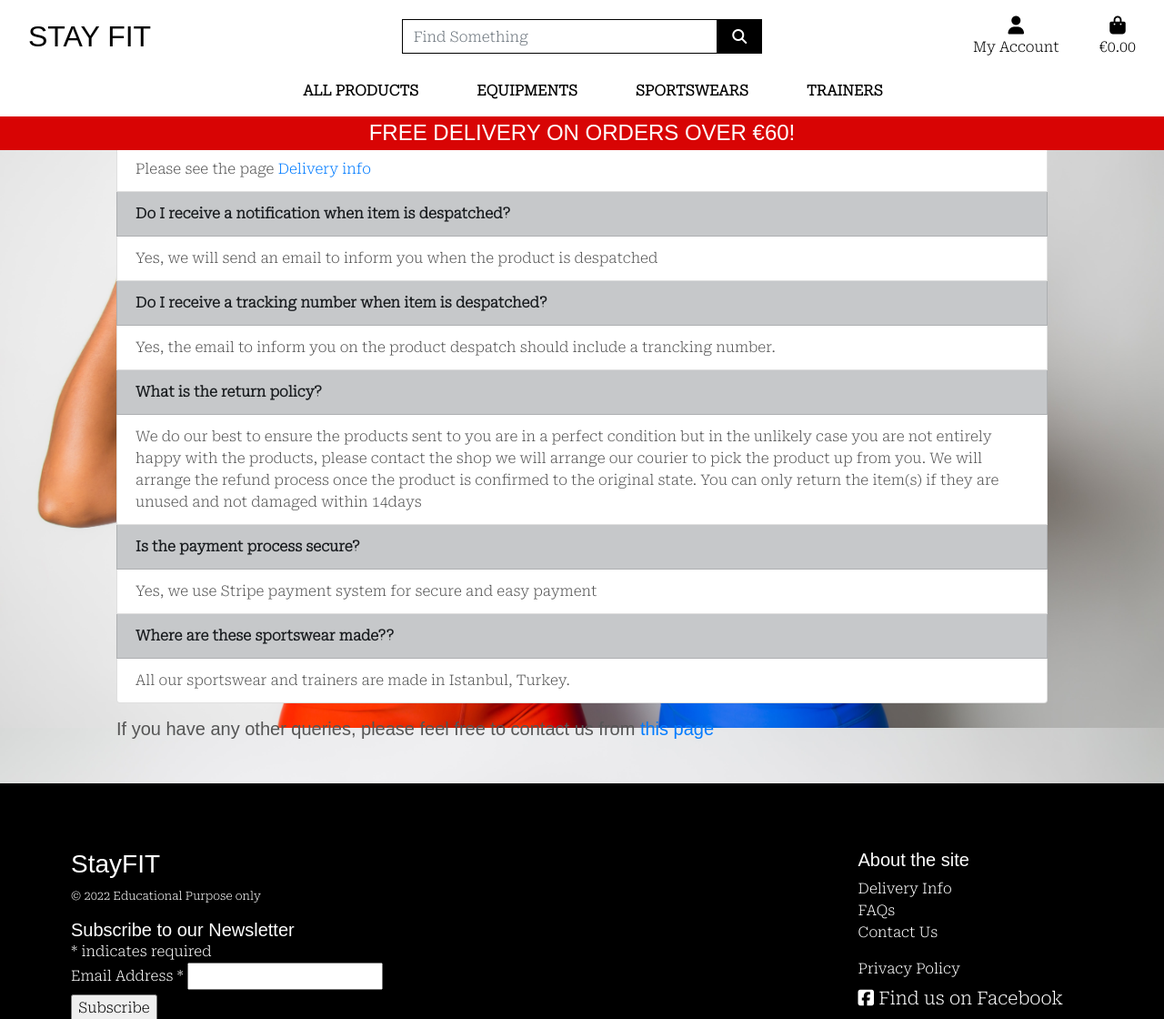
After one commit to Georgette-Lumbe/stay_fit, a Django app: page /faqs/ in a window 1280 px wide. The commit adds this page. Shown: the top 1120 px of the page at 91% size. Run offline with Django 3.2, Linux system fonts and the light colour scheme; some libraries are stand-ins or nearby versions; some web fonts are replaced.

Commit message:
Add Faqs view, URL, and template

```diff
--- /dev/null
+++ b/home/templates/home/faqs.html
@@ -0,0 +1,45 @@
+{% extends "base.html" %}
+{% load static %}
+{% block content %}
+
+<div class="container">
+  <div class="row">
+    <div class="col">
+      <hr>
+      <h2 class="logo-font mb-4">Frequently Asked Questions</h2>
+      <hr>
+    </div>
+  </div>
+
+  <div class="row">
+
+    <ul class="list-group">
+      <li class="list-group-item list-group-item-dark font-weight-bold">What is the delivery cost and how long does it
+        take to receive the items</li>
+      <li class="list-group-item ms-5">Please see the page <a href="{% url 'delivery' %}">Delivery info</a></li>
+      <li class="list-group-item list-group-item-dark font-weight-bold">Do I receive a notification when item is
+        despatched?</li>
+      <li class="list-group-item ms-5">Yes, we will send an email to inform you when the product is despatched</li>
+      <li class="list-group-item list-group-item-dark font-weight-bold">Do I receive a tracking number when item is
+        despatched?</li>
+      <li class="list-group-item ms-5">Yes, the email to inform you on the product despatch should include a trancking
+        number.</li>
+      <li class="list-group-item list-group-item-dark font-weight-bold">What is the return policy? </li>
+      <li class="list-group-item ms-5">We do our best to ensure the products sent to you are in a perfect condition
+        but in the unlikely case you are not entirely happy with the products, please contact the shop we will arrange
+        our courier to pick the product up from you.
+        We will arrange the refund process once the product is confirmed to the original state.
+        You can only return the item(s) if they are unused and not damaged within 14days
+      </li>
+      <li class="list-group-item list-group-item-dark font-weight-bold">Is the payment process secure? </li>
+      <li class="list-group-item ms-5">Yes, we use Stripe payment system for secure and easy payment</li>
+      <li class="list-group-item list-group-item-dark font-weight-bold">Where are these sportswear made?? </li>
+      <li class="list-group-item ms-5"> All our sportswear and trainers are made in Istanbul, Turkey.</li>
+    </ul>
+
+    <h5 class="mt-3 mb-5">If you have any other queries, please feel free to contact us from <a
+        href="#">this page</a> </h5>
+  </div>
+</div>
+
+{% endblock %}
--- a/home/urls.py
+++ b/home/urls.py
@@ -6,4 +6,5 @@ from . import views
 urlpatterns = [
     path('', views.index, name="home"),
     path('delivery/', views.DeliveryView.as_view(), name='delivery'),
+    path('faqs/', views.FaqsView.as_view(), name='faqs'),
 ]
--- a/home/views.py
+++ b/home/views.py
@@ -1,8 +1,8 @@
 from django.shortcuts import render
 from django.views.generic.base import TemplateView
 
-# Create your views here.
 
+# Home view
 
 def index(request):
     """ A view to return the index page """
@@ -10,6 +10,15 @@ def index(request):
     return render(request, 'home/index.html')
 
 
+# Delivery view
+
 class DeliveryView(TemplateView):
     """View to display delivery info page"""
     template_name = 'home/delivery.html'
+
+
+# Faqs view
+
+class FaqsView(TemplateView):
+    """View to display FAQs page"""
+    template_name = 'home/faqs.html'
--- a/templates/base.html
+++ b/templates/base.html
@@ -196,7 +196,7 @@
               <h5 class="text-white">About the site</h5>
               <ul class="list-unstyled text-small">
                 <li><a class="link-secondary text-white" href="{% url 'delivery' %}">Delivery Info</a></li>
-                <li><a class="link-secondary text-white" href="#">FAQs</a></li>
+                <li><a class="link-secondary text-white" href="{% url 'faqs' %}">FAQs</a></li>
                 <li><a class="link-secondary text-white" href="#">Contact Us</a></li>
               </ul>
               <a href="https://www.termsfeed.com/live/fa84b598-614f-4a9a-aae1-73834d00f32f"
```
